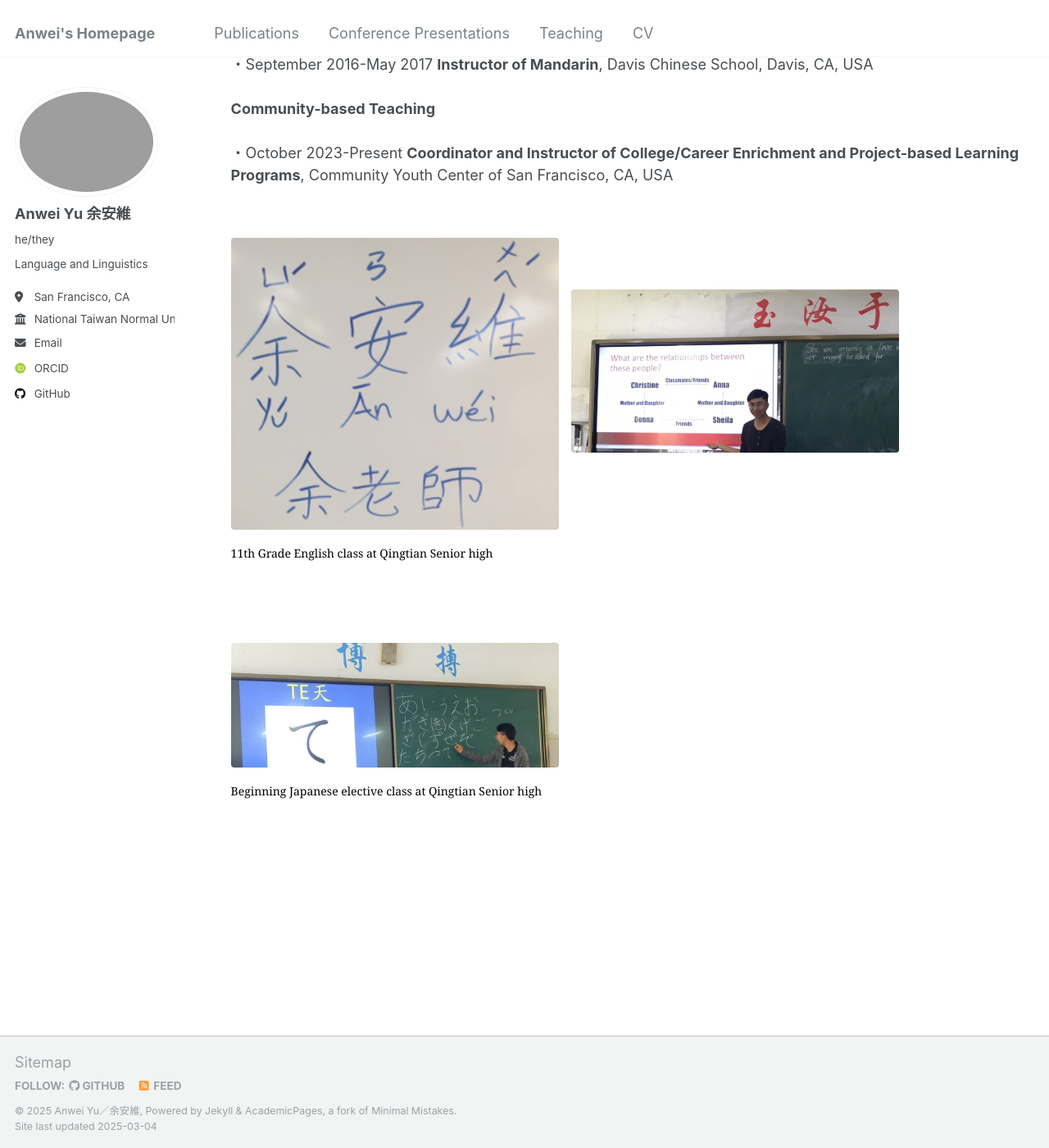
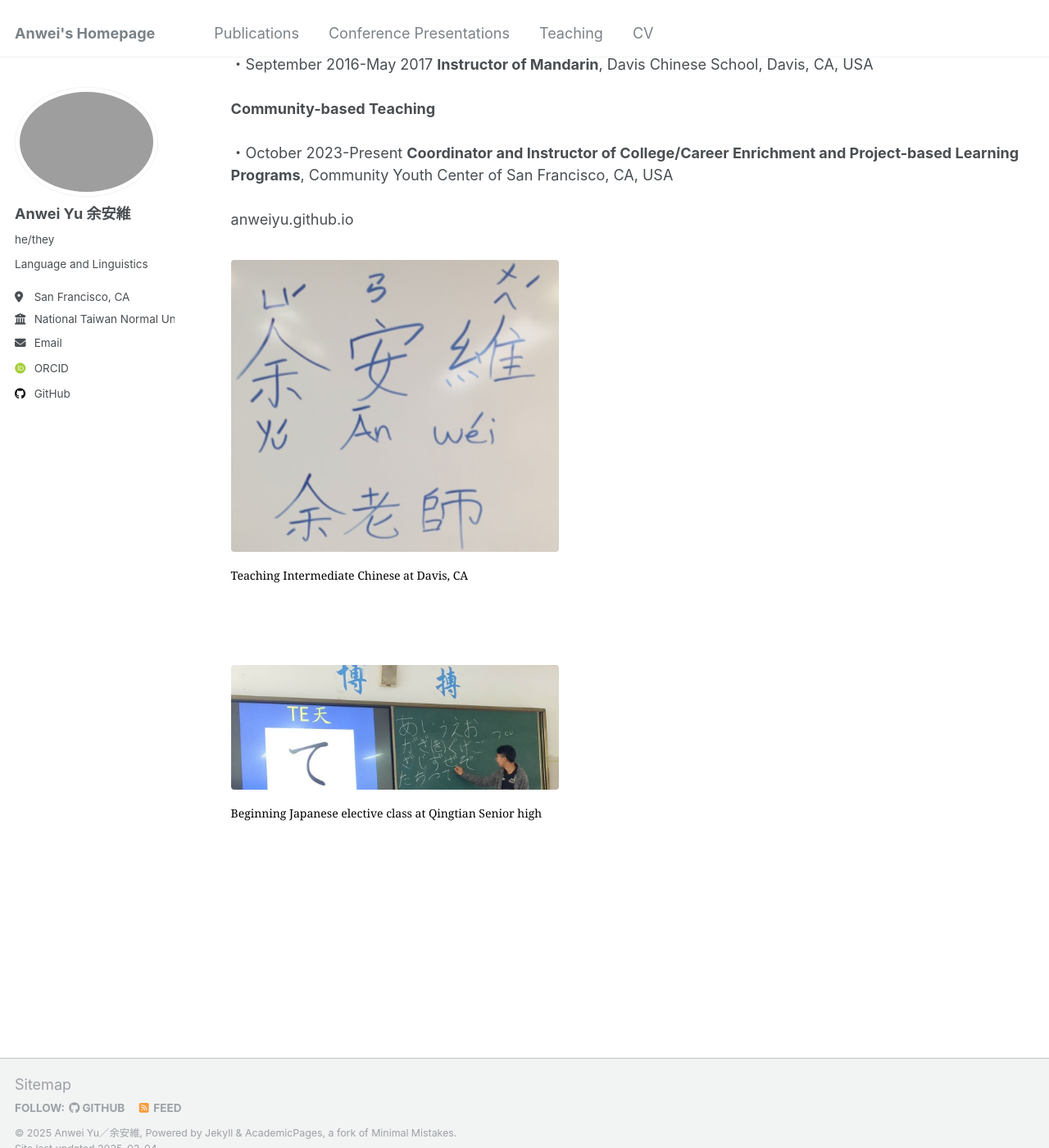
Before and after one commit to anweiyu/anweiyu.github.io, a Jekyll site: the page built from _pages/teaching.html, in a window 1280 px wide and 1400 px high, scrolled down 1676 px. Shown: the whole window at 82% size. Built offline with Jekyll 4.4.1, drawn with Linux system fonts in a browser that asks for light colours; some web fonts are replaced.

Commit message:
Update teaching.html

```diff
--- a/_pages/teaching.html
+++ b/_pages/teaching.html
@@ -30,19 +30,10 @@ author_profile: true
 ・September 2016-May 2017 <strong>Instructor of Mandarin</strong>, Davis Chinese School, Davis, CA, USA<br><br>
 <strong>Community-based Teaching</strong><br><br>
 ・October 2023-Present <strong>Coordinator and Instructor of College/Career Enrichment and Project-based Learning Programs</strong>, Community Youth Center of San Francisco, CA, USA<br><br>
+anweiyu.github.io<br>
 <figure>
     <img src="{{site.baseurl}}/images/Teaching.png" alt="Teaching Chinese" class="responsive-img">
-</figure>
-
-<style>
-    .responsive-img {
-        max-width: 250px;
-        height: auto;
-    }
-</style><br>
-<figure>
-    <img src="{{site.baseurl}}/images/english.png" alt="Teaching English" class="responsive-img">
-    <figcaption>11th Grade English class at Qingtian Senior high</figcaption>
+    <figcaption>Teaching Intermediate Chinese at Davis, CA</figcaption>
 </figure>
 
  <style>
@@ -51,7 +42,7 @@ author_profile: true
     }
 
     .responsive-img {
-        max-width: 400px;
+        max-width: 250px;
         height: auto;
         float: left;
         margin-right: 15px;
```
